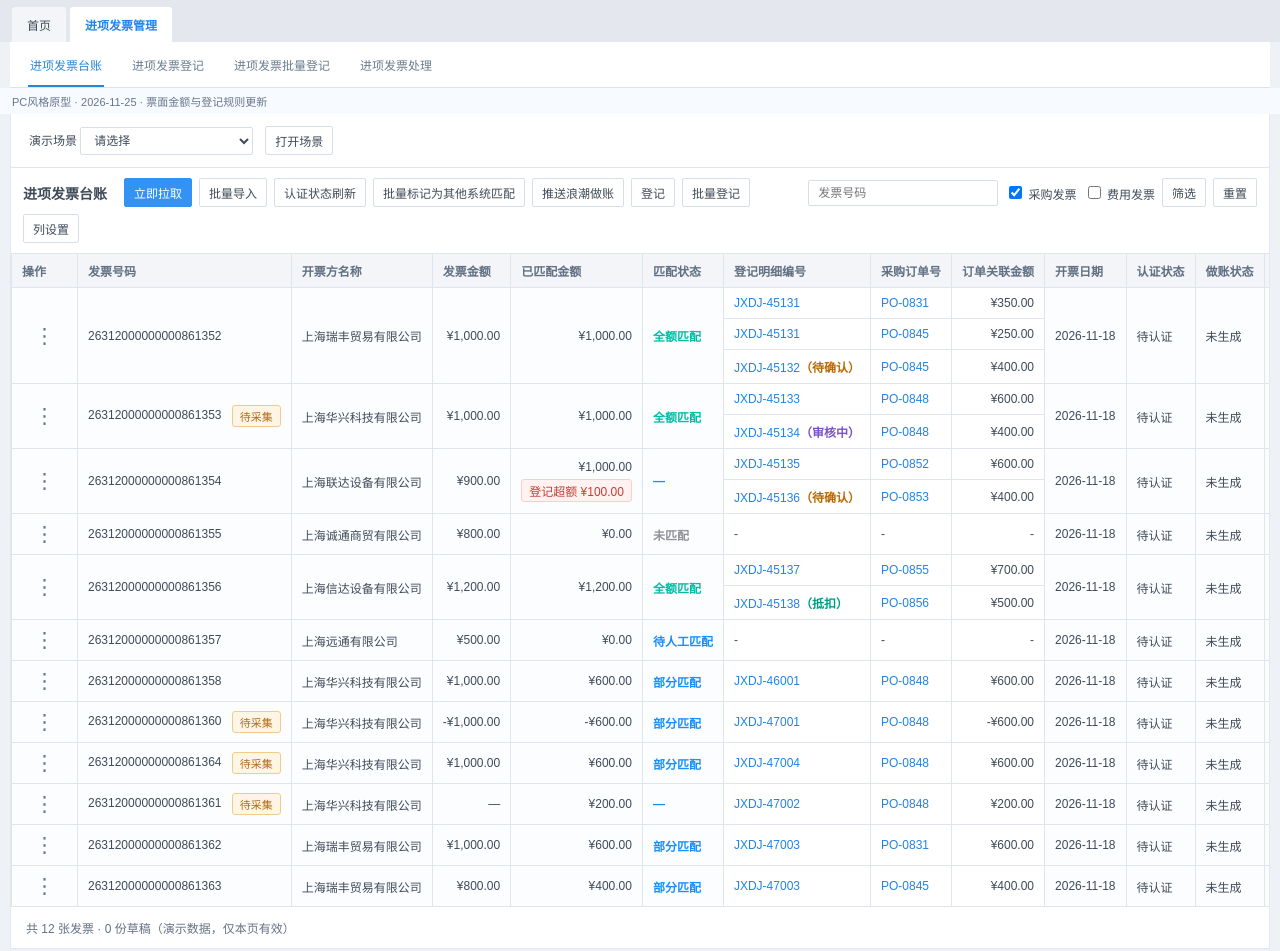
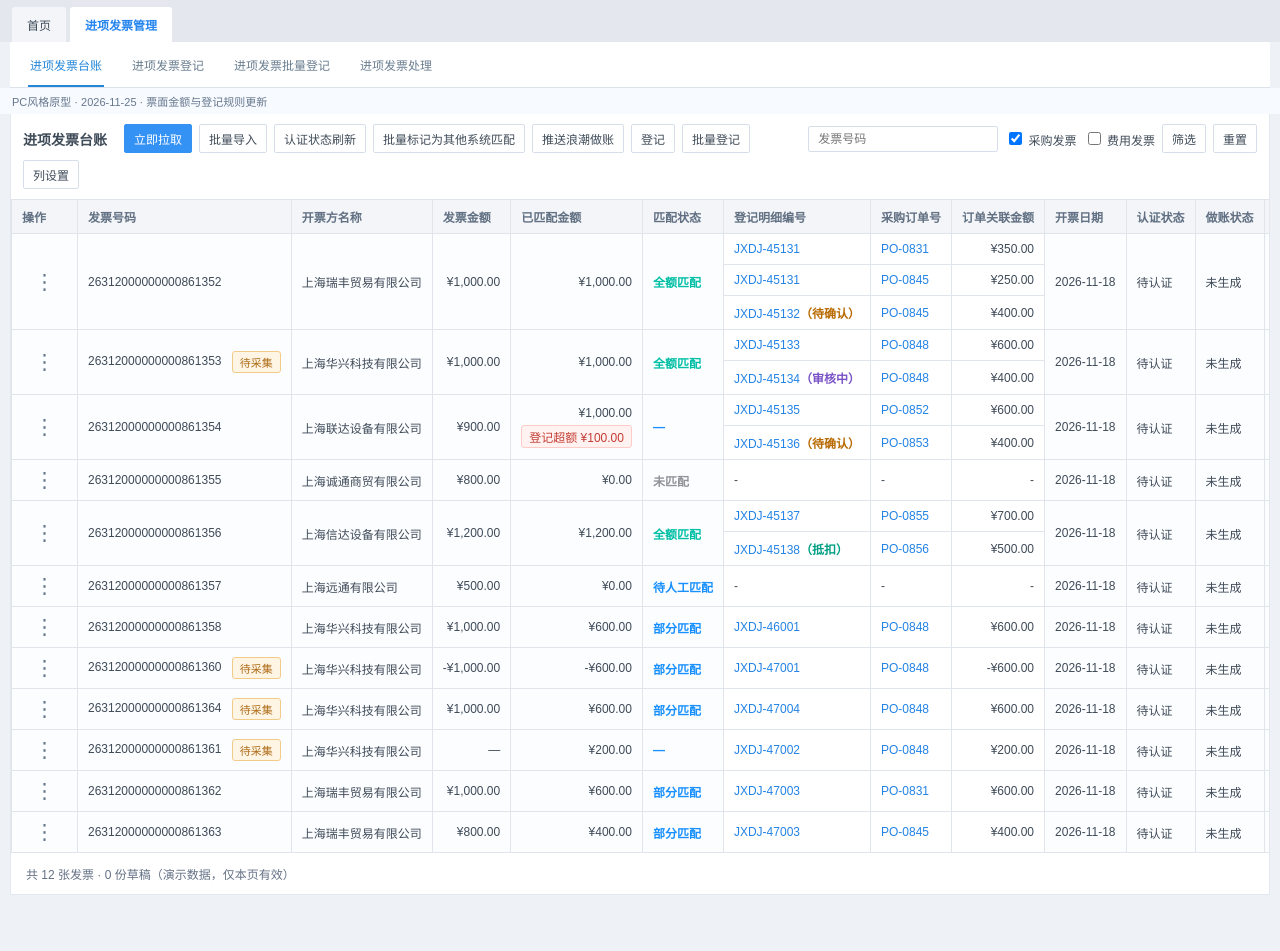
Before and after one commit to tangjiajia3648/invoice-ledger, a plain HTML site: page index.html in a window 1280 px wide. After the commit the page ends 907 px from the top, so only its background shows below. Drawn offline with Linux system fonts and the light colour scheme.

Commit message:
Remove ledger demo toolbar and submit-next action

```diff
--- a/index.html
+++ b/index.html
@@ -387,7 +387,7 @@ function register(batch=false,prefill=null,variant='legacy',multi=null){
  const supplierAgents=new Map(sellers.map((seller,i)=>[seller,salesmen.map((person,index)=>({...person,isDefault:index===(i===1?1:0)}))]));
  let selected=new Set(),pickerOrders=[],pickerTab='choose',apportionDraft=[];
  catalog.forEach((o,i)=>{o.orderTotal=o.available+200;o.agent=i%2?'李敏':'张石磊';o.created='2026-11-18';o.region='示例采购主体';o.invoiceType='增值税专用发票';o.contract='示例合同-'+String(i+1).padStart(3,'0');o.remark=i===0?'示例：本次登记首批到货商品':i===1?'示例：按实际验收数量登记':'';});
- function openRegistration(title,content,buttons){if(variant==='new')buttons=buttons.filter(b=>b.label!=='提交并录入下一张');open(variant==='new'?'进项发票新增（新）':title,variant==='legacy'?registrationTableLayout(content):content,buttons);$('#dialog').classList?.add('registration-visual');}
+ function openRegistration(title,content,buttons){buttons=buttons.filter(b=>b.label!=='提交并录入下一张');open(variant==='new'?'进项发票新增（新）':title,variant==='legacy'?registrationTableLayout(content):content,buttons);$('#dialog').classList?.add('registration-visual');}
  openRegistration(prefill?'手动匹配 · 进项发票登记':'新建进项发票登记',`
  <div class="single-file"><label>发票文件 <b style="color:#db6054">*</b></label><button id="reg-upload-first" title="支持 PDF、图片、OFD、XML">上传发票</button><span id="reg-file-name">未上传</span><button id="reg-file-view" class="link" hidden>查看</button><button id="reg-file-remove" class="link" hidden>移除</button><button id="reg-file-recognize" hidden disabled>识别填写</button><input type="file" id="reg-single-file" accept=".pdf,.png,.jpg,.jpeg,.ofd,.xml" hidden></div>
  <div class="single-heading"><div><strong>登记信息</strong></div></div><div class="single-form registration-basic-fields"><label class="basic-supplier">供应商／开票方 <b>*</b><input id="reg-supplier" list="reg-suppliers" placeholder="识别带出，或搜索并选择供应商"><small id="reg-supplier-hint" hidden></small></label><label>业务员 <b>*</b><select id="reg-agent" disabled><option value="">请先选择供应商</option></select></label><label><span title="系统内用于区分采购发票、费用发票等业务类别">发票类别</span> <b>*</b><select id="reg-category"><option value="">请选择</option><option>采购发票</option><option>费用发票</option></select><small id="reg-category-hint" hidden></small></label></div>
@@ -968,9 +968,6 @@ for(const invoice of invoices){invoice.type=invoice.type||'增值税专用发票
 // Make the existing detail route keep historical documents while adding row-level actions.
 const baseRegistrationDetail=registrationDetail;
 registrationDetail=function(invoice,id){baseRegistrationDetail(invoice,id);installDetailActions(invoice,id);};
-const scenarioBar=document.createElement('div');scenarioBar.style='padding:12px 18px;display:flex;gap:12px;align-items:center;flex-wrap:wrap;border-bottom:1px solid #dce6f0';
-scenarioBar.innerHTML='<label>演示场景 <select id="demo-scenario"><option value="">请选择</option><option value="again">同票继续登记／金额更正</option><option value="collected">已采集后登记</option><option value="negative">红字负数登记</option><option value="missing">历史票面金额缺失</option><option value="multi">历史一单多票／整条退回</option><option value="excess">采集后超额，继续确认</option><option value="auto">首次采集自动匹配</option></select></label><button id="demo-open">打开场景</button>';
-$('#ledger-page').prepend(scenarioBar);$('#demo-open').onclick=()=>{const key=$('#demo-scenario').value,map={again:'26312000000000861364',collected:'26312000000000861358',negative:'26312000000000861360',missing:'26312000000000861361',multi:'26312000000000861362',excess:'26312000000000861354'};if(key==='auto'){showAutoCollection();return;}const i=invoices.find(i=>i.number===map[key]);if(!i)return;if(key==='multi')registrationDetail(i,'JXDJ-47003');else if(key==='excess')registrationDetail(i,'JXDJ-45136');else register(false,i);};
 function showAutoCollection(){open('首次采集演示','<p>采集先建立台账；已有登记或退回、作废过的，不重复自动匹配。</p><div class="fields"><label>发票号码<input id="auto-number" value="26312000000000861501"></label><label>票面金额<input id="auto-face" type="number" value="1000"></label><label>自动匹配结果<select id="auto-result"><option value="yes">成功，生成600元登记</option><option value="no">失败，转待人工匹配</option></select></label></div>',[{label:'完成采集',primary:true,action:()=>{const number=$('#auto-number').value.trim(),face=Number($('#auto-face').value);if(!/^\d+$/.test(number)||!face||!Number.isFinite(face)){$('#message').textContent='请输入正确票号和非零票面金额。';return;}let i=invoices.find(i=>i.number===number);if(!i){i={number,seller:'上海华兴科技有限公司',total:null,synced:false,origin:'金蝶自动拉取',lines:[]};if($('#auto-result').value==='yes'){i.autoOrder='PO-0848 / 001';i.autoAmount=(face<0?-1:1)*Math.min(600,Math.abs(face));}invoices.push(i);}collectInvoice(i,face);render();invoiceDetail(i);}}]);}
 const preHandleSelect=selectInvoiceTab;
 selectInvoiceTab=function(tab){preHandleSelect(tab);if(tab==='handle')renderHandlePage();};
```
